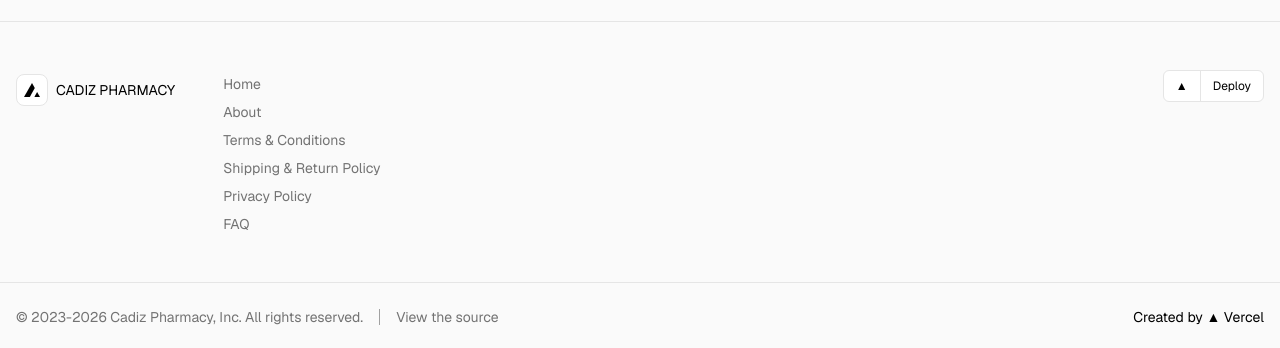
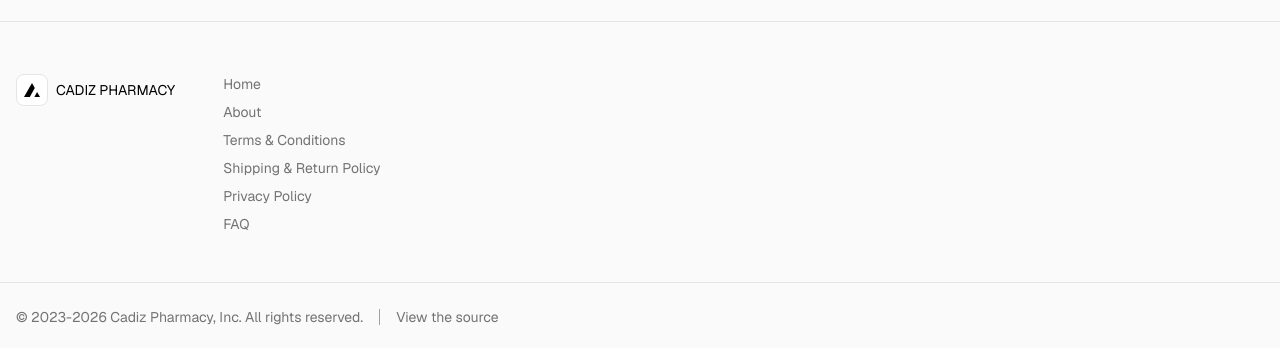
Before and after one commit to mukira/cadiz-pharmacy, a Next.js app: page / in a window 1280 px wide. Shown: the part 1359-1707 px from the top of the page. Built offline with nearby package versions, Linux system fonts and the light colour scheme.

Commit message:
🧹 Swept away the Vercel branding! Cadiz Pharmacy stands purely on its own two feet now! 🏗️✨

```diff
--- a/src/components/layout/footer.tsx
+++ b/src/components/layout/footer.tsx
@@ -23,17 +23,7 @@ export default function Footer() {
           <Link className="hover:text-black dark:hover:text-white transition-colors" href="/privacy">Privacy Policy</Link>
           <Link className="hover:text-black dark:hover:text-white transition-colors" href="/faq">FAQ</Link>
         </div>
-        <div className="md:ml-auto">
-          <a
-            className="flex h-8 w-max flex-none items-center justify-center rounded-md border border-neutral-200 bg-white text-xs text-black dark:border-neutral-700 dark:bg-black dark:text-white"
-            aria-label="Deploy on Vercel"
-            href="#"
-          >
-            <span className="px-3">▲</span>
-            <hr className="h-full border-r border-neutral-200 dark:border-neutral-700" />
-            <span className="px-3">Deploy</span>
-          </a>
-        </div>
+
       </div>
       <div className="border-t border-neutral-200 py-6 text-sm dark:border-neutral-700">
         <div className="mx-auto flex w-full max-w-7xl flex-col items-center gap-1 px-4 md:flex-row md:gap-0 md:px-4 min-[1320px]:px-0">
@@ -44,11 +34,7 @@ export default function Footer() {
           <p>
             <a href="#">View the source</a>
           </p>
-          <p className="md:ml-auto">
-            <a href="https://vercel.com" className="text-black dark:text-white">
-              Created by ▲ Vercel
-            </a>
-          </p>
+
         </div>
       </div>
     </footer>
```
